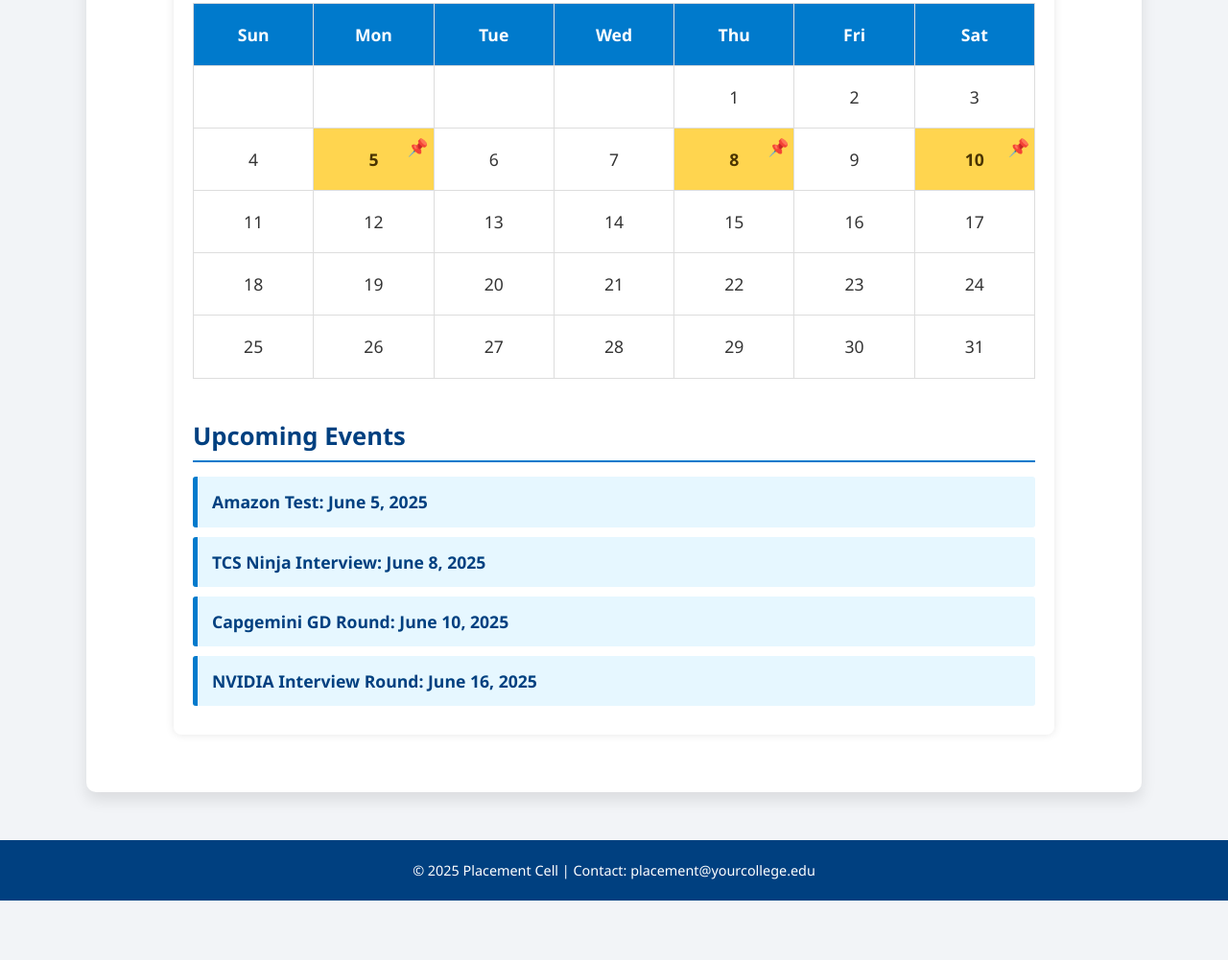
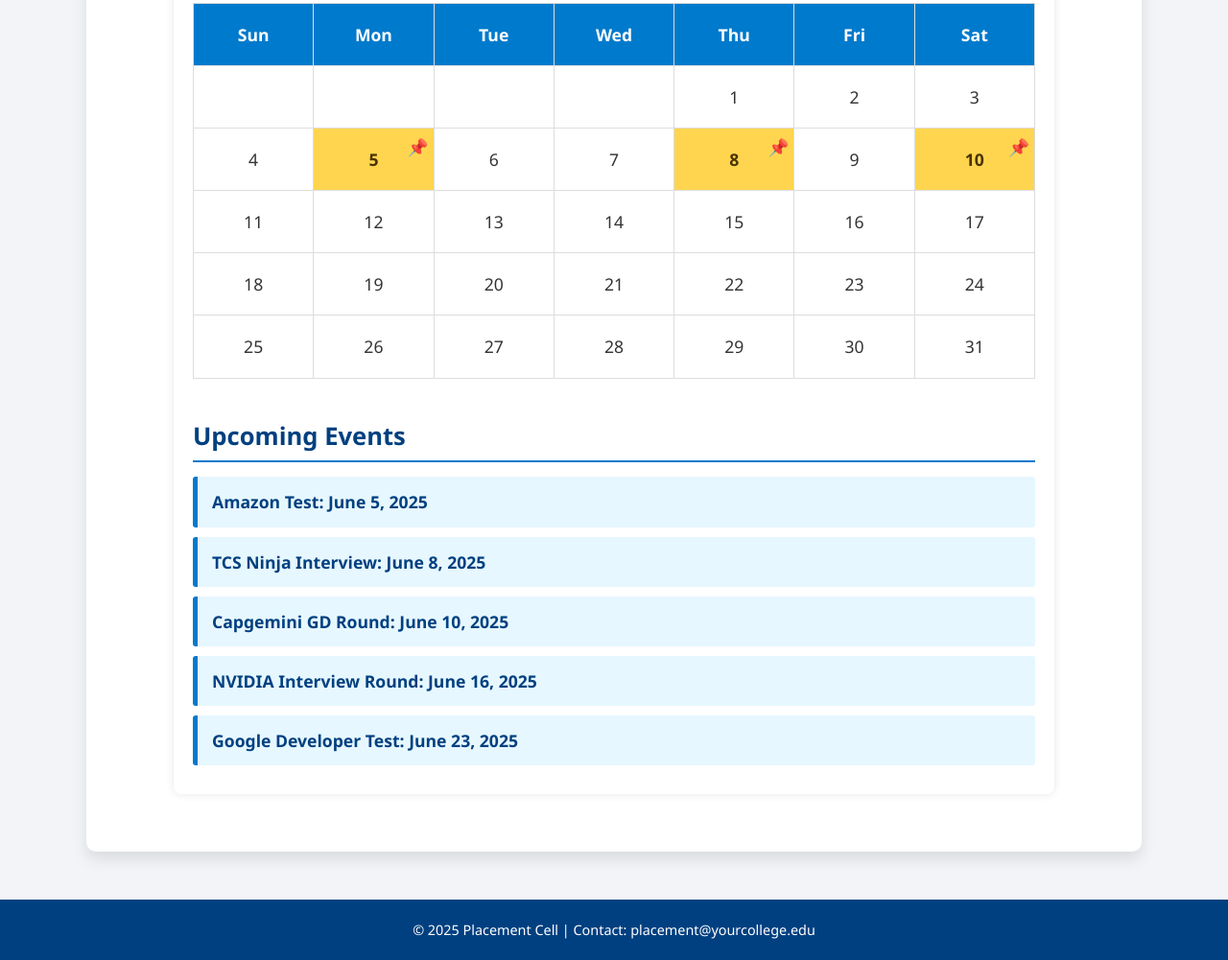
Before and after one commit to poornesh220/placement-calendar, a plain HTML site: page placement-calendar.html in a window 1280 px wide. Shown: the part 331-1332 px from the top of the page at 96% size. Before the commit the page ends 1270 px from the top, so only its background shows below. Drawn offline with Linux system fonts and the light colour scheme.

Commit message:
Added Google Developer Test

```diff
--- a/placement-calendar.html
+++ b/placement-calendar.html
@@ -126,6 +126,7 @@
         <li><strong>TCS Ninja Interview:</strong> June 8, 2025</li>
         <li><strong>Capgemini GD Round:</strong> June 10, 2025</li>
         <li><strong>NVIDIA Interview Round:</strong> June 16, 2025</li>
+        <li><strong>Google Developer Test:</strong> June 23, 2025</li>
       </ul>
     </section>
   </main>
```
